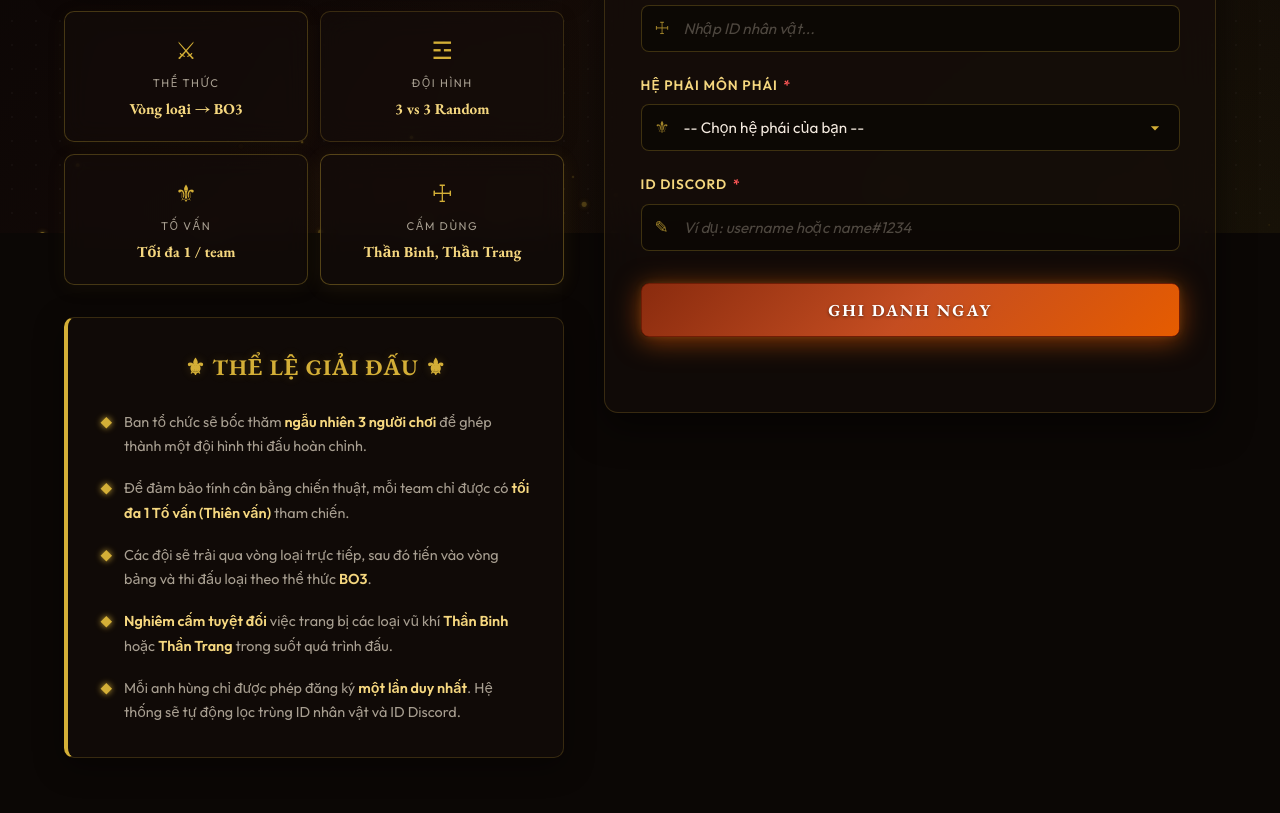
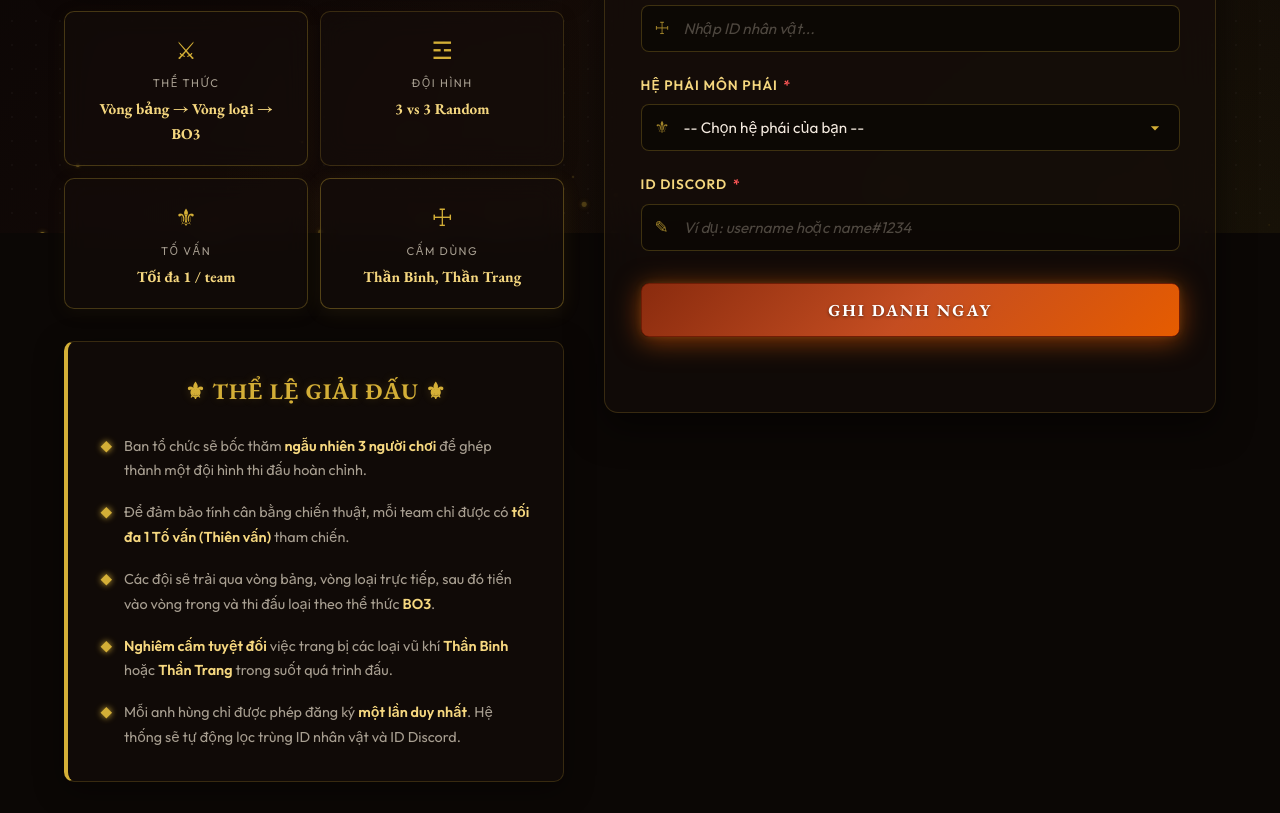
Before and after one commit to tuanhao1111/dangkygiaidau, a website: page public/index.html in a window 1280 px wide. Shown: the part 567-1380 px from the top of the page. Drawn offline with nearby package versions, Linux system fonts and the light colour scheme; no server answers.

Commit message:
Update index.html

```diff
--- a/public/index.html
+++ b/public/index.html
@@ -55,7 +55,7 @@
           <div class="stat-box">
             <span class="stat-icon">⚔</span>
             <span class="stat-label">Thể thức</span>
-            <strong class="stat-value">Vòng loại → BO3</strong>
+            <strong class="stat-value">Vòng bảng → Vòng loại → BO3</strong>
           </div>
           <div class="stat-box">
             <span class="stat-icon">☲</span>
@@ -80,7 +80,7 @@
           <ul class="rules-list">
             <li>Ban tổ chức sẽ bốc thăm <strong>ngẫu nhiên 3 người chơi</strong> để ghép thành một đội hình thi đấu hoàn chỉnh.</li>
             <li>Để đảm bảo tính cân bằng chiến thuật, mỗi team chỉ được có <strong>tối đa 1 Tố vấn (Thiên vấn)</strong> tham chiến.</li>
-            <li>Các đội sẽ trải qua vòng loại trực tiếp, sau đó tiến vào vòng bảng và thi đấu loại theo thể thức <strong>BO3</strong>.</li>
+            <li>Các đội sẽ trải qua vòng bảng, vòng loại trực tiếp, sau đó tiến vào vòng trong và thi đấu loại theo thể thức <strong>BO3</strong>.</li>
             <li><strong>Nghiêm cấm tuyệt đối</strong> việc trang bị các loại vũ khí <strong>Thần Binh</strong> hoặc <strong>Thần Trang</strong> trong suốt quá trình đấu.</li>
             <li>Mỗi anh hùng chỉ được phép đăng ký <strong>một lần duy nhất</strong>. Hệ thống sẽ tự động lọc trùng ID nhân vật và ID Discord.</li>
           </ul>
```
